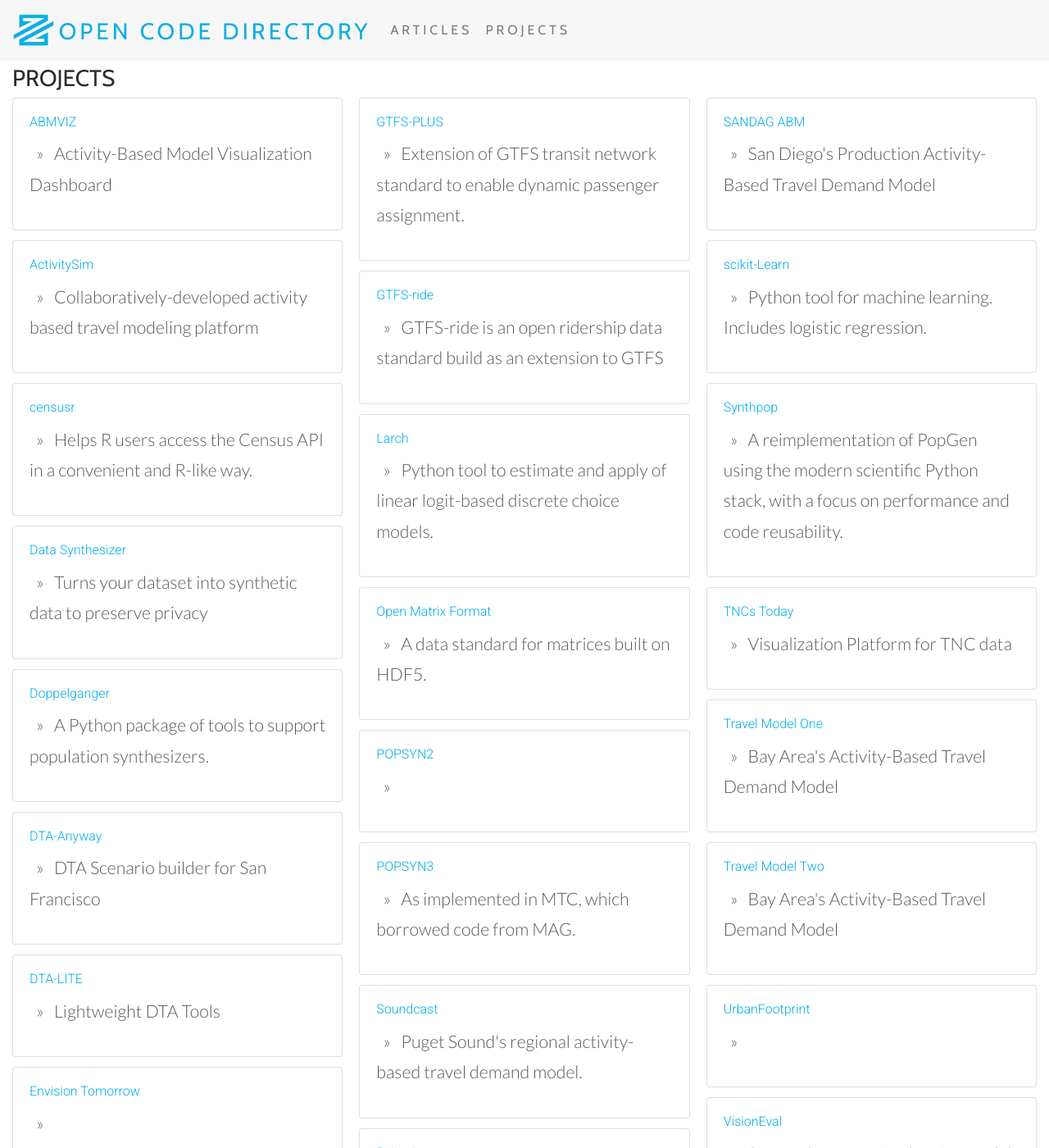
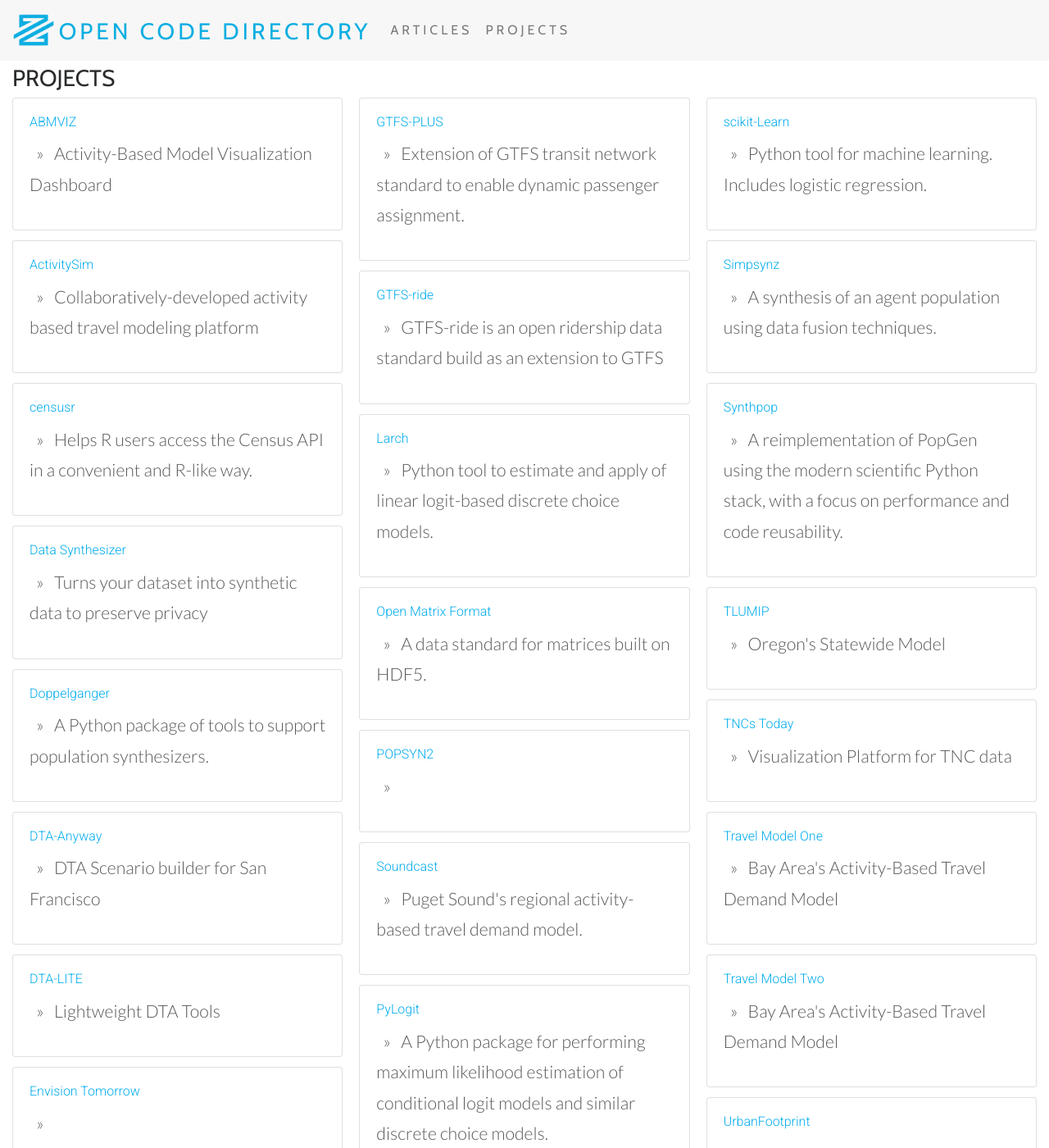
Before and after one commit to ZephyrTransport/zephyr-directory, a Jekyll site: the page built from projects.html, in a window 1280 px wide and 1400 px high. Shown: the whole window at 82% size. Built offline with Jekyll 4.4.1, drawn with Linux system fonts in a browser that asks for light colours; nearby versions of some CDN libraries.

Commit message:
Update and add projects
- TLUMIP
- SIMPSYNZ
- X POPSYN3 [not open source]
- DAYSIM

```diff
--- a/_projects/popsyn3.md
+++ /dev/null
@@ -1,7 +0,0 @@
----
-layout: project
-tags: [ population-synthesis, implementation, java ]
-title: POPSYN3
-github: https://github.com/BayAreaMetro/popsyn3
-short-description:  As implemented in MTC, which borrowed code from MAG.
----
--- /dev/null
+++ b/_projects/simpsynz.md
@@ -0,0 +1,7 @@
+---
+layout: project
+tags: [ population-synthesis ]
+title: Simpsynz
+github: hhttps://github.com/billjee/simpsynz
+short-description:  A synthesis of an agent population using data fusion techniques.
+---
```
Also changed, not shown: _project-groups/daysim.md (+1 -0 lines), _projects/tlumip.md (added, +7 -0 lines).
